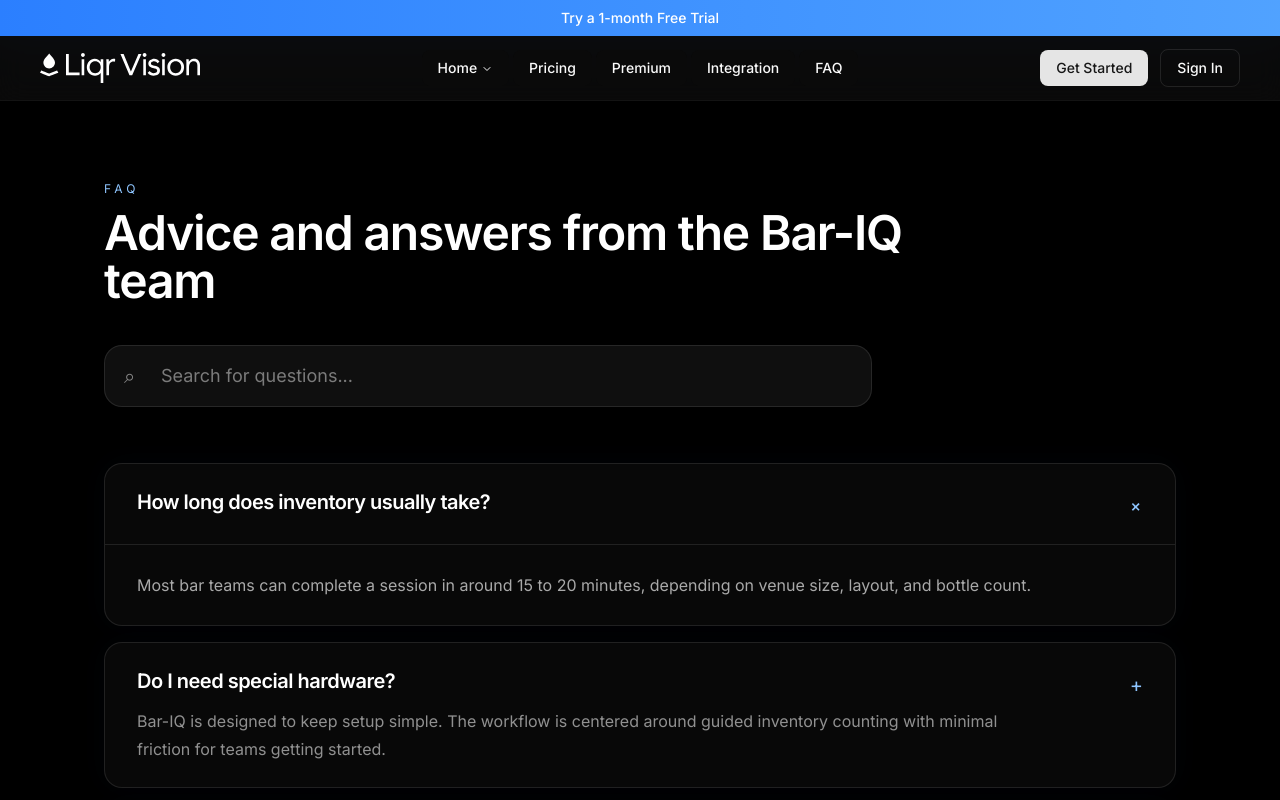
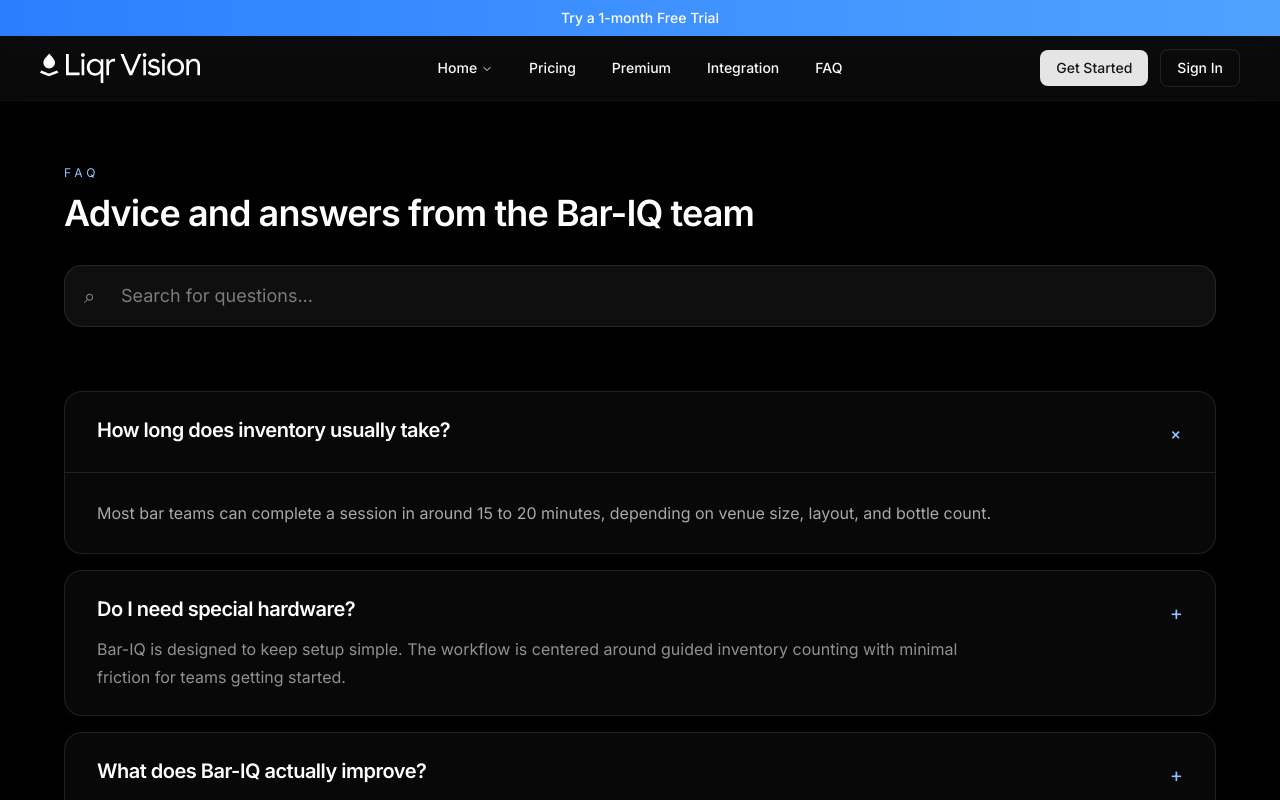
Before and after one commit to colewortman/UNO-Capstone, a Next.js app in the folder web/: page /UNO-Capstone/faq in a window 1280 px wide. Shown: the top 800 px of the page. Built offline with nearby package versions, Linux system fonts and the light colour scheme.

Commit message:
Refactor FAQ section layout and styling

```diff
--- a/web/app/faq/page.tsx
+++ b/web/app/faq/page.tsx
@@ -48,21 +48,21 @@
 
   return (
     <section id="faq" className="bg-black text-white">
-      <div className="mx-auto w-full max-w-[1200px] px-4 py-12 sm:px-6 sm:py-14 md:px-8 md:py-16 lg:px-12 lg:py-20 xl:px-16">
       {/* Header */}
-        <div className="max-w-4xl">
+      <div className="px-4 py-10 sm:px-6 sm:py-12 md:px-8 md:py-14 lg:px-12 lg:py-16 xl:px-16">
+        <div className="mx-auto max-w-7xl">
+          <div className="max-w-5xl">
             <p className="mb-3 text-[11px] uppercase tracking-[0.35em] text-blue-300 sm:text-xs">
               FAQ
             </p>
 
-          <h2 className="text-3xl font-semibold tracking-tight text-white sm:text-4xl lg:text-5xl">
+            <h2 className="text-3xl font-semibold tracking-tight text-white sm:text-4xl lg:whitespace-nowrap">
               Advice and answers from the Bar-IQ team
             </h2>
           </div>
 
-        {/* Search */}
-        <div className="mt-8 sm:mt-10">
-          <div className="relative max-w-3xl">
+          <div className="mt-6 sm:mt-8">
+            <div className="relative">
               <input
                 type="text"
                 value={query}
@@ -78,9 +78,12 @@
               </span>
             </div>
           </div>
+        </div>
+      </div>
 
       {/* FAQ Cards */}
-        <div className="mt-10 sm:mt-12 md:mt-14">
+      <div className="px-4 pb-10 sm:px-6 sm:pb-12 md:px-8 md:pb-14 lg:px-12 lg:pb-16 xl:px-16">
+        <div className="mx-auto max-w-7xl">
           {filteredFaqs.length === 0 ? (
             <div className="rounded-2xl border border-white/10 bg-white/[0.03] px-6 py-8 text-white/60">
               No matching questions found.
@@ -140,16 +143,15 @@
               })}
             </div>
           )}
-        </div>
 
           {/* Bottom banner */}
           <div className="mt-10 sm:mt-12 md:mt-14">
             <div className="flex flex-col gap-5 rounded-3xl border border-white/10 bg-white/[0.04] px-5 py-5 shadow-[0_0_40px_rgba(255,255,255,0.03)] backdrop-blur-sm sm:px-6 sm:py-6 md:flex-row md:items-center md:justify-between md:px-8 md:py-7">
-            <div className="max-w-2xl">
+              <div>
                 <h3 className="text-xl font-semibold tracking-tight text-white sm:text-2xl">
                   Have more questions?
                 </h3>
-              <p className="mt-2 text-sm leading-7 text-white/60 sm:text-base">
+                <p className="mt-2 max-w-2xl text-sm leading-7 text-white/60 sm:text-base">
                   Our team can help you understand setup, pricing, and how
                   Bar-IQ fits into your workflow.
                 </p>
@@ -164,6 +166,7 @@
             </div>
           </div>
         </div>
+      </div>
     </section>
   );
 }
```
Lines whose indentation alone changed are shown as unchanged.
